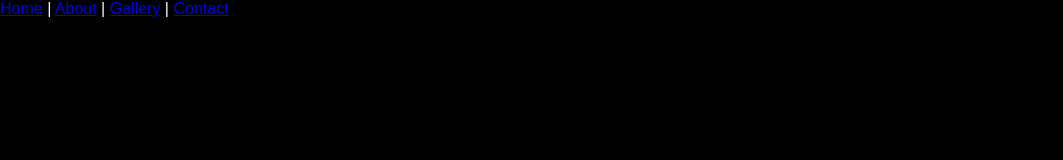
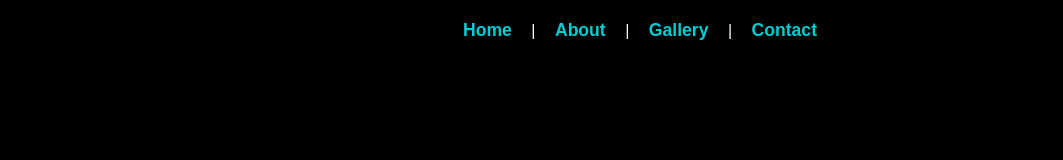
Before and after one commit to outlandi-co/Artistic-Code-Warrior, a React (Vite) app: page /gallery in a window 1280 px wide. Shown: the top 160 px of the page, without its empty margins (0-1063 px from the left). Built offline with nearby package versions, Linux system fonts and the light colour scheme.

Commit message:
updated css and gallery

```diff
--- a/src/style.css
+++ b/src/style.css
@@ -8,6 +8,30 @@ body, html {
   color: white;
   overflow-x: hidden;
   overflow-y: auto;
+}
+
+/* Navbar styles */
+nav {
+  text-align: center;
+  margin: 20px 0;
+}
+
+nav a {
+  color: #00cdd3;
+  text-decoration: none;
+  margin: 0 15px;
+  font-weight: 600;
+  font-size: 1.1rem;
+}
+
+nav a:hover {
+  text-decoration: underline;
+}
+
+a:link,
+a:visited {
+  color: #00cdd3;
+  text-decoration: none;
 }
 
 /* Wrapper layout */
@@ -41,7 +65,7 @@ body, html {
   display: flex;
   justify-content: center;
   align-items: center;
-  min-height: 405px; /* Ensures visual consistency */
+  min-height: 405px;
 }
 
 /* Image styles */
```
